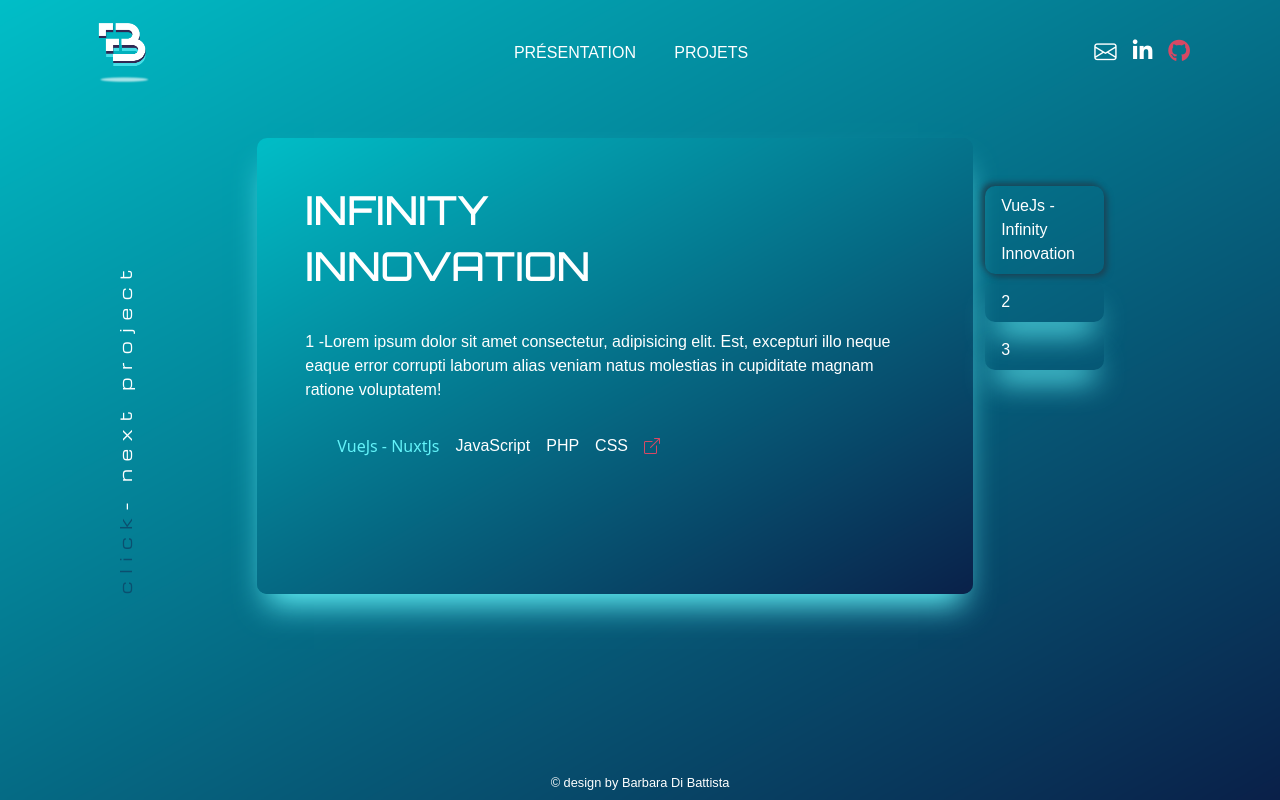
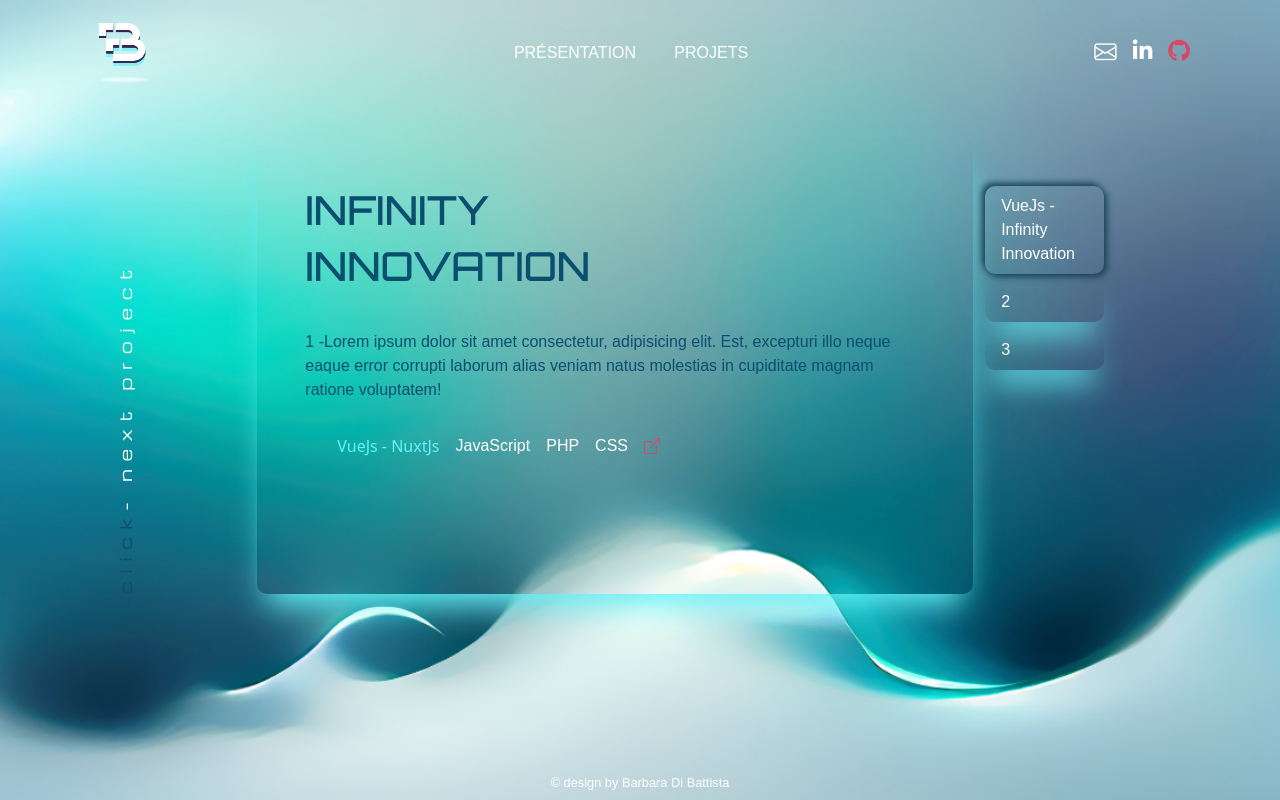
Before and after one commit to dibattista/di-battista-barbara-public, a Flask app: page /projets in a window 1280 px wide. Run offline with Flask 3, Linux system fonts and the light colour scheme; some libraries are stand-ins or nearby versions; some web fonts are replaced.

Commit message:
change abckground body

```diff
--- a/static/css/style.css
+++ b/static/css/style.css
@@ -41,7 +41,7 @@ ul {
 p, .p-2 {
   font-family: 'Tomorrow', sans-serif;
   font-weight: 400;
-  color: #fff;
+  color: white;
   margin: 0 !important;
 }
 
@@ -141,6 +141,7 @@ a {
 
 /* div right index */
 .button-cv {
+  border: #fff solid 1px !important;
   box-shadow: rgb(99, 243, 249) 0px 20px 30px -10px;
   color : #fff !important;
   --bs-btn-line-height: 0.5 !important;
@@ -160,11 +161,14 @@ a {
 
 /* PAGE PROJETS */
 
-.h1-projet-1, .p-projet-1 {
-  color: white!important;
+.h1-projet-1 {
+  color: var(--main-color)!important;
+}
+.p-projet-1 {
+  color: var(--main-color) !important;
 }
 
-.bi-box-arrow-up-right {
+.i-highlight-color {
   color: var(--second-color) !important;
 }
 .project-span-color-vertical {
@@ -213,16 +217,9 @@ a:hover .bi-box-arrow-up-right {
 .bg-content-project {
   padding: 0 !important;
   margin: 0 !important;
-  background-image: url(../images/background-home-bdb.png);
-  /* Full height */
-    height: 57vh;
-  /* Center and scale the image nicely */
-  background-position: center;
-  /* background-repeat: no-repeat; */
-  background-size: cover;
+  height: 57vh;
   max-width: 100% !important;
   border-radius: 10px !important;
-  /*box-shadow: 3px 3px 6px #1B4456, inset -3px -3px 6px #1B4657;*/
   box-shadow: rgb(99, 243, 249) 0px 20px 30px -10px;
 }
 
--- a/templates/projets.html
+++ b/templates/projets.html
@@ -70,7 +70,7 @@
                       <li class="pe-3"><p>CSS</p></li>
                       <li>
                         <a href="https://www.infinity-innovation.fr" target="_blank">
-                          <i class="bi bi-box-arrow-up-right"></i>
+                          <i class="bi bi-box-arrow-up-right i-highlight-color"></i>
                         </a>
                       </li>
                     </ul>
@@ -91,7 +91,7 @@
                       <li class="pe-3"><p>CSS</p></li>
                       <li>
                         <a href="https://www.votre-reflexologue.com/" target="_blank">
-                          <i class="bi bi-box-arrow-up-right"></i>
+                          <i class="bi bi-box-arrow-up-right i-highlight-color"></i>
                         </a>
                       </li>
                     </ul>
@@ -111,7 +111,7 @@
                       <li class="pe-3"><p>API - Open Food Facts</p></li>
                       <li>
                         <a href="https://github.com/dibattista/OC_P5_OpenFoodFacts" target="_blank">
-                          <i class="bi bi-github"></i>
+                          <i class="bi bi-github i-highlight-color"></i>
                         </a>
                       </li>
                     </ul>
```
Also changed, not shown: static/images/background-black-gradient-bdb.png (deleted), static/images/background-blue-gradient-bdb.png (deleted), static/images/background-home-bdb.png, static/images/background-orange-gradient-bdb.png (deleted), static/images/background-projet.png (deleted), static/images/line-gradient-bdb.png (deleted), 2 other files.
